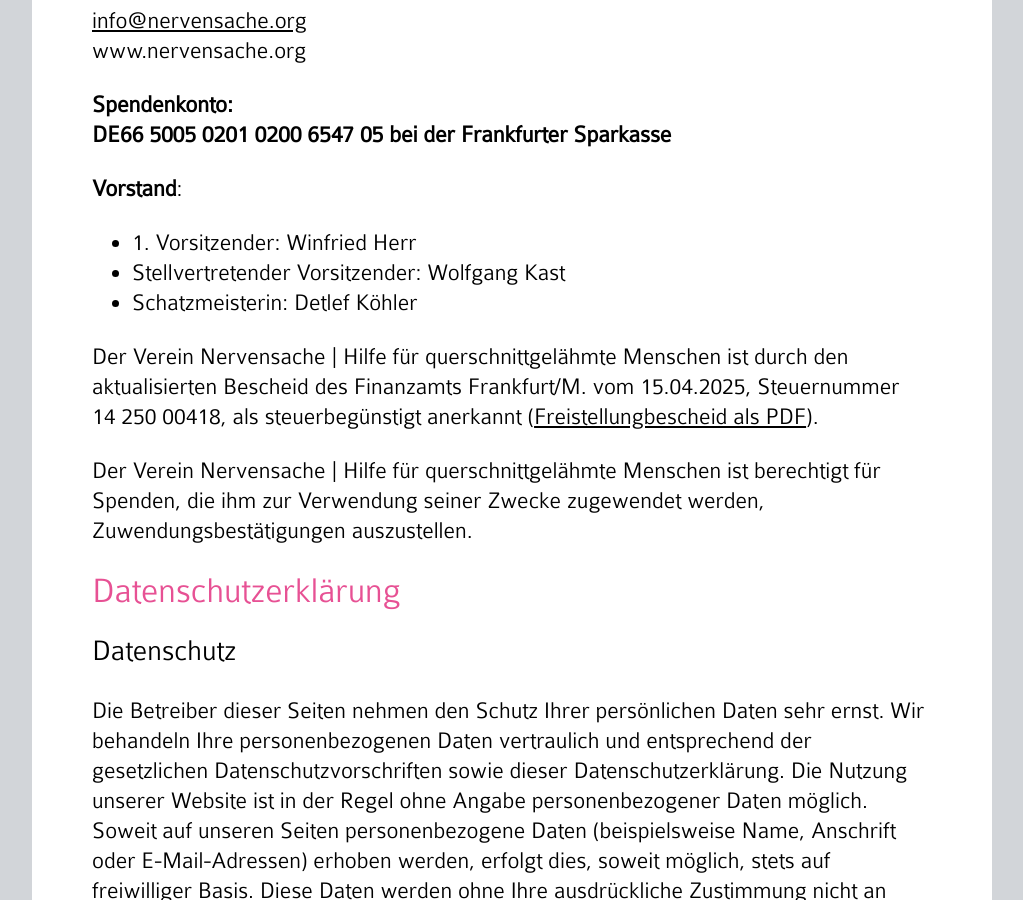
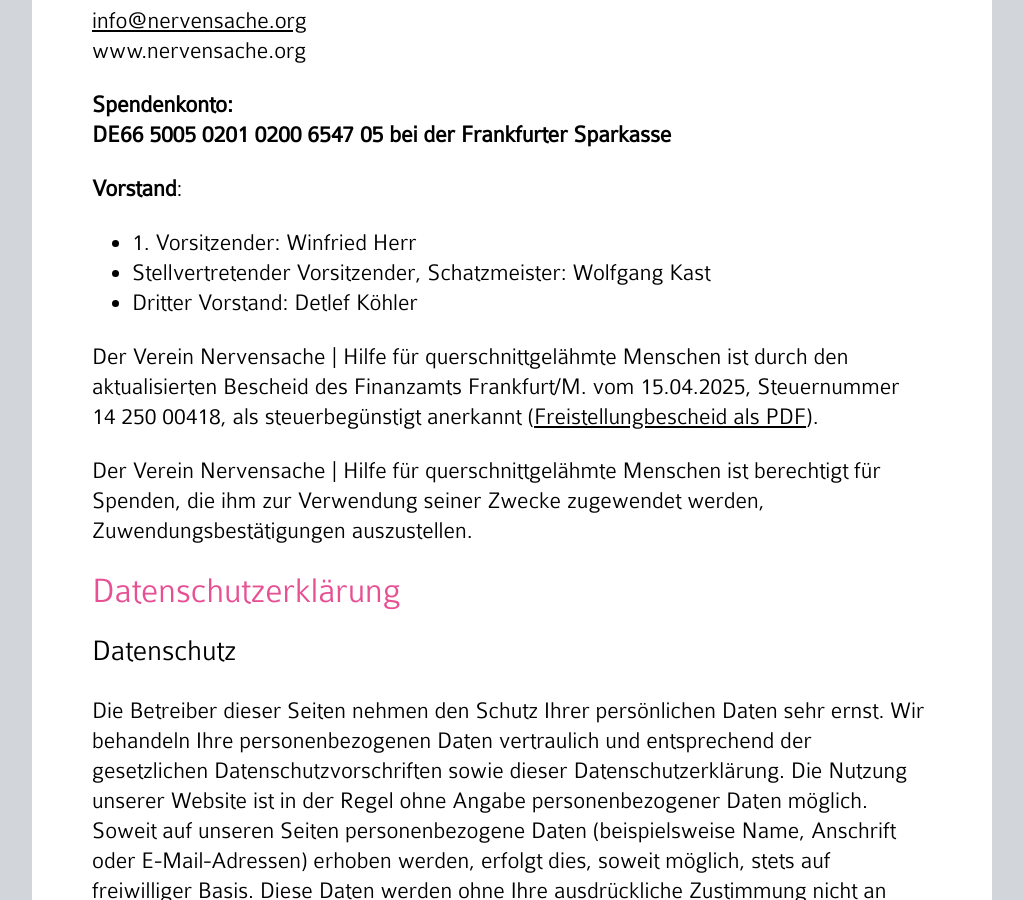
Before and after one commit to nervensache/nervensache.github.io, a Jekyll site: the page built from kontakt.md, in a window 1280 px wide and 900 px high, scrolled down 734 px. Shown: the whole window, without its empty margins (128-1151 px from the left). Built offline with Jekyll 4.4.1, drawn with Linux system fonts in a browser that asks for light colours; some web fonts are replaced.

Commit message:
Vorstand korrigiert

```diff
--- a/kontakt.md
+++ b/kontakt.md
@@ -18,8 +18,8 @@ DE66 5005 0201 0200 6547 05 bei der Frankfurter Sparkasse__
 
 __Vorstand__:<br>
  * 1\. Vorsitzender: Winfried Herr
- * Stellvertretender Vorsitzender: Wolfgang Kast
- * Schatzmeisterin: Detlef Köhler
+ * Stellvertretender Vorsitzender, Schatzmeister: Wolfgang Kast
+ * Dritter Vorstand: Detlef Köhler
 
 Der Verein Nervensache \| Hilfe für querschnittgelähmte Menschen ist durch den aktualisierten Bescheid des Finanzamts Frankfurt/M. vom 15.04.2025, Steuernummer 14 250 00418, als steuerbegünstigt anerkannt ([Freistellungbescheid als PDF](/Freistellungsbescheid_Nervensache.pdf)).
 
```
